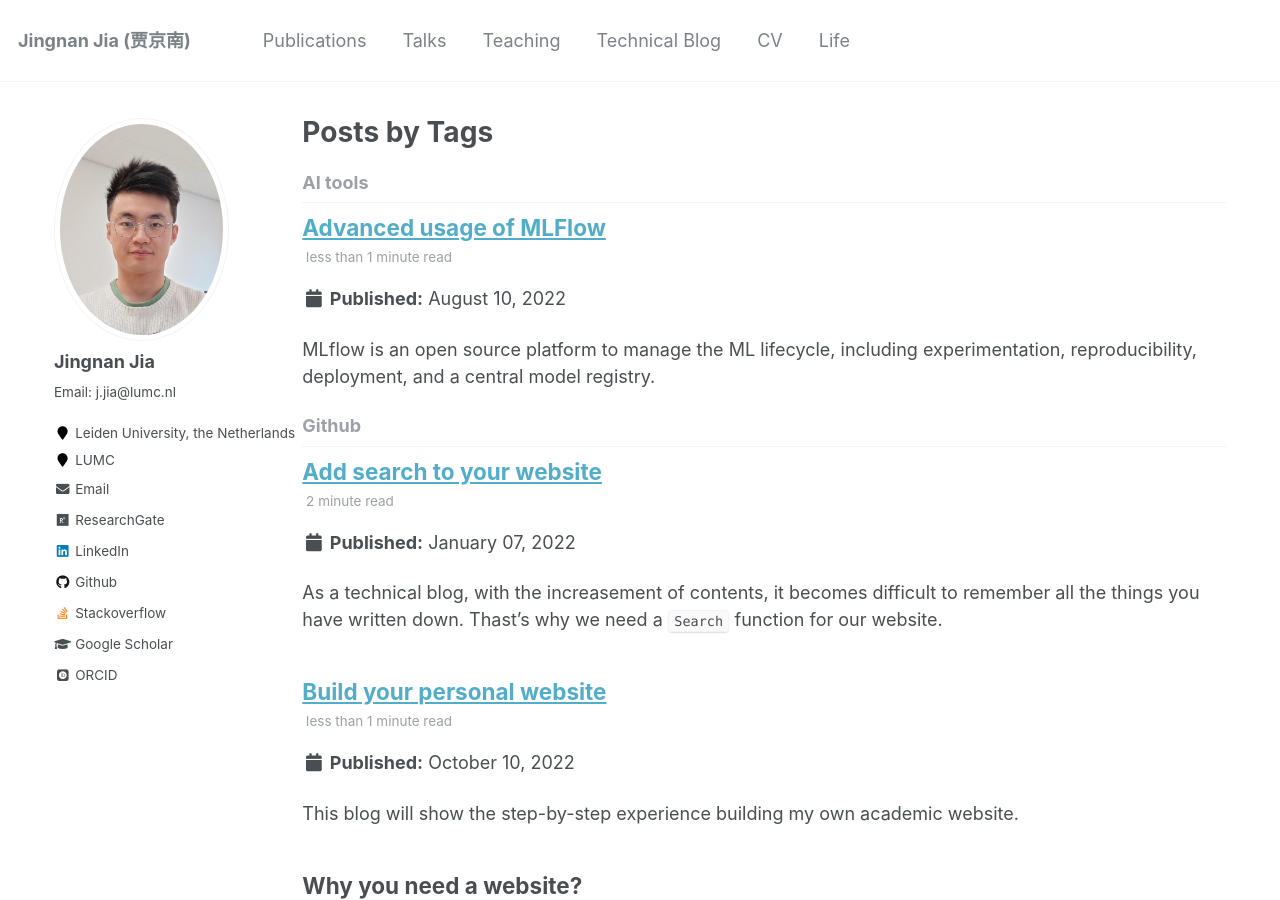
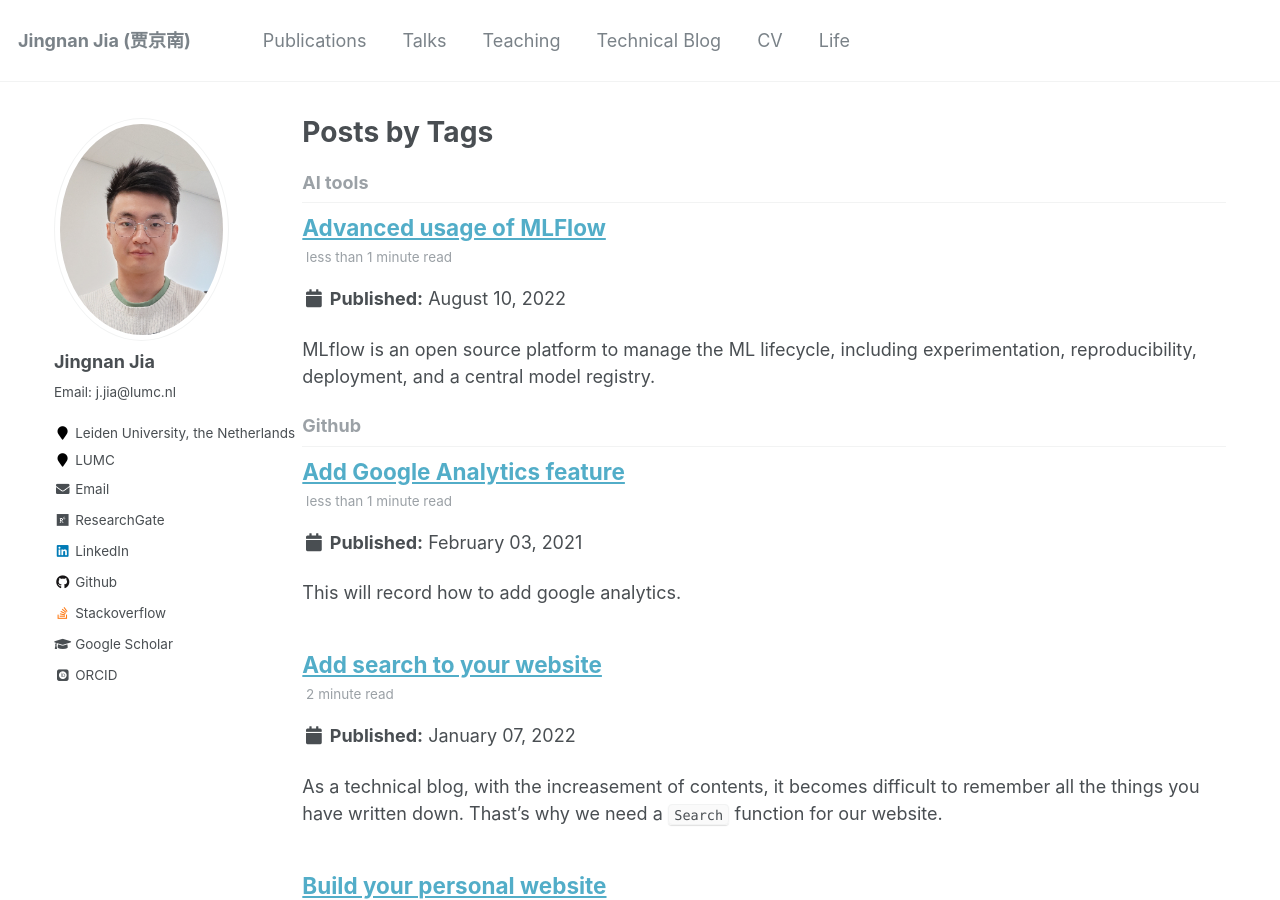
Before and after one commit to Jingnan-Jia/Jingnan-Jia.github.io_old, a Jekyll site: the page built from _pages/tag-archive.html, in a window 1280 px wide and 900 px high. Built offline with Jekyll 4.4.1, drawn with Linux system fonts in a browser that asks for light colours; some web fonts are replaced; comment, search, counter and statistics services are not loaded; some of the changed text lies outside the part shown.

Commit message:
update analytics ID

```diff
--- a/_config.yml
+++ b/_config.yml
@@ -79,7 +79,7 @@
 analytics:
   provider               :  "google" # false (default), "google", "google-universal", "custom"
   google:
-    tracking_id          :  G-7XY9280WBB
+    tracking_id          :  G-CKPT9H2LK4
 
 
 # Search setting
--- /dev/null
+++ b/_technical_blog/2021-02-03-add-google-analytics.md
@@ -0,0 +1,10 @@
+---
+title: 'Add Google Analytics feature'
+tags:
+  - Github
+  - Website
+  - Tutorial
+
+---
+
+This will record how to add google analytics.
```
